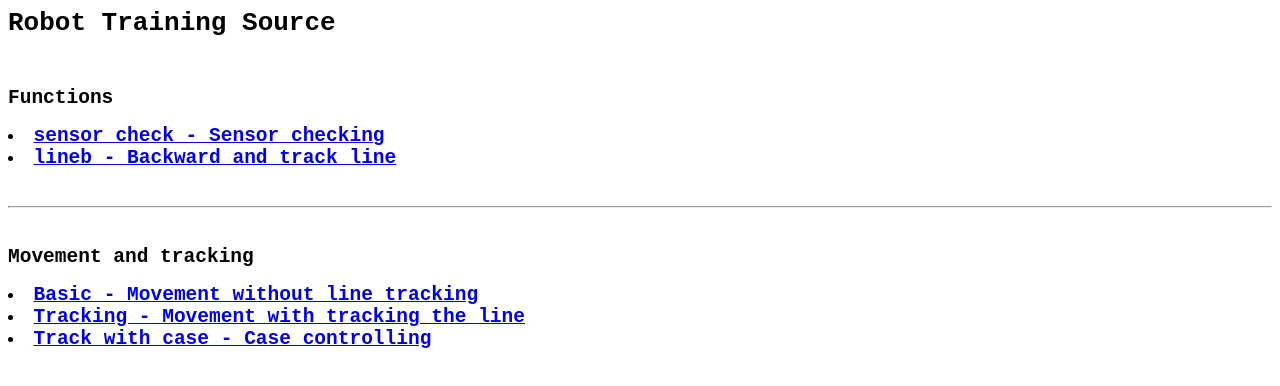
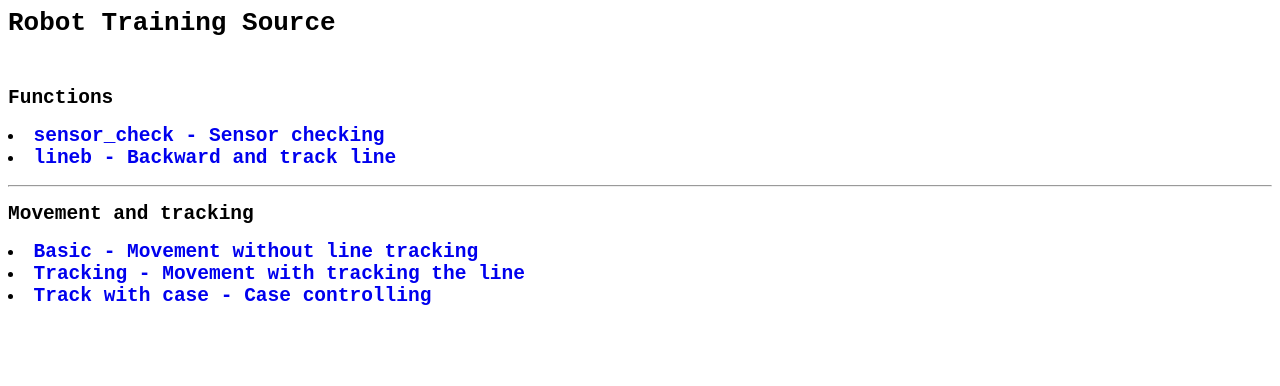
Before and after one commit to Karibura-Cyber/RobotTraining, a plain HTML site: page index.html in a window 1280 px wide. Drawn offline with Linux system fonts and the light colour scheme.

Commit message:
Update index.html

```diff
--- a/index.html
+++ b/index.html
@@ -1,5 +1,18 @@
 <html>
-    <body style="font-family: monospace;">
+    <head>
+        <style>
+            body{
+                font-family: monospace;
+            }
+            a{
+                text-decoration: none;
+            }
+            a:hover{
+                text-decoration: underline;
+            }
+        </style>
+    </head>
+    <body>
         <h1>Robot Training Source</h1><br>
 
         <h2>Functions</h2>
@@ -7,7 +20,7 @@
             <li><a href="src/sensor_check.txt">sensor_check - Sensor checking</a><br></li>
             <li><a href="src/LineB.txt">lineb - Backward and track line</a></li>
         </h2>
-        <br><hr><br>
+        <hr>
         <h2>Movement and tracking</h2>
         <h2>
             <li><a href="src/basic.txt">Basic - Movement without line tracking</a></li>
```
